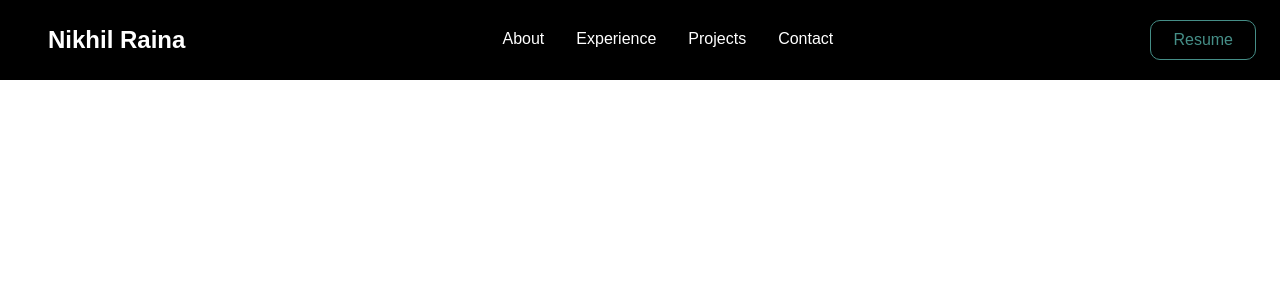
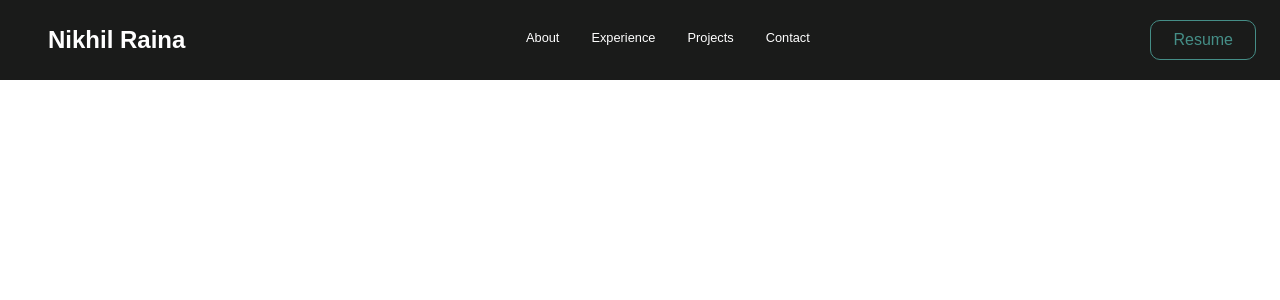
Before and after one commit to nikhil-raina/Personal-Website, a React (Create React App) app: page / in a window 1280 px wide. Shown: the top 300 px of the page. Built offline with nearby package versions, Linux system fonts and the light colour scheme.

Commit message:
Added the Default Color Theme for the Website. Corrected the hover method invocation

```diff
--- a/src/components/NavBar/NavBarElements.js
+++ b/src/components/NavBar/NavBarElements.js
@@ -2,8 +2,15 @@ import styled from 'styled-components'
 import {Link as LinkRouter} from 'react-router-dom'
 import {Link as LinkScroll} from 'react-scroll'
 
+// var Brown_Dark = '#39332C';
+// var Black_Shade = '#1A1B1A';
+// var Brown_Light = '#635B53';
+// var Brown_Skin = '#9D9085';
+// var White_Off = '#F4F4F4';
+// var White = '#FFFFFF';
+
 export const Nav = styled.nav`
-  background: #000;
+  background: #1A1B1A;
   height: 80px;
   ${'' /* margin-top: -80px; */}
   display: flex;
@@ -79,10 +86,16 @@ export const NavLinks = styled(LinkScroll)`
   text-decoration: none;
   padding: 0 1rem;
   height: 100%;
+  font-size: 0.8rem;
   cursor: pointer;
 
   &.active {
-    border-bottom: 3px solid #01bf71;
+    border-bottom: 3px solid #635B53;
+  }
+
+  &:hover {
+    color: #9D9085;
+    transition: 0.2s ease-in-out;
   }
 `;
 
@@ -107,9 +120,9 @@ export const NavResumeBtnLink = styled(LinkRouter) `
   transition: all 0.2s ease-in-out;
   text-decoration: none;
 
-  &.hover {
+  &:hover {
     transition: all 0.2s ease-in-out;
-    background: #fff;
+    background: #F4F4F4;
     color: #010606;
   }
 `
```
